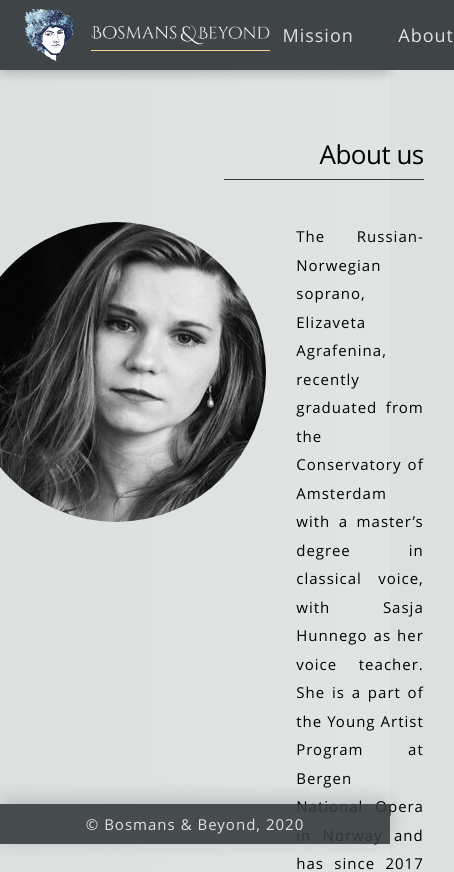
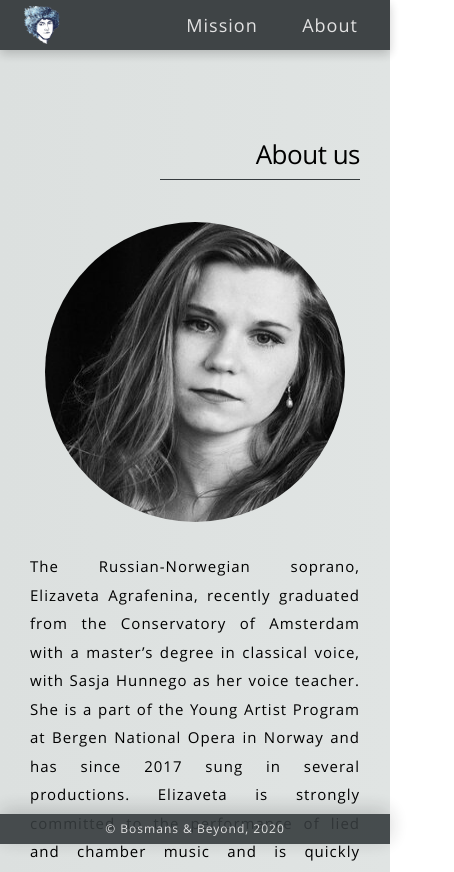
Before and after one commit to BKmetoff/bosmans-and-beyond, a React (Create React App) app: page /about in a window 390 px wide. Shown: the top 872 px of the page, 454 px wide, since content can reach past the window. Built offline with nearby package versions, Linux system fonts and the light colour scheme.

Commit message:
feat: (WIP) responsive styling

```diff
--- a/src/components/Footer.js
+++ b/src/components/Footer.js
@@ -16,12 +16,16 @@ const BaseFooter = styled.div`
 	color: ${Theme.colors.light};
 	opacity: ${Theme.opacity};
 	box-shadow: ${Theme.shadow.inverted};
+
+	@media (max-width: 425px) {
+		height: 30px;
+	}
 `
 
 export default function Footer() {
 	return (
 		<BaseFooter>
-			<Text>&#169; Bosmans & Beyond, 2020</Text>
+			<Text footer>&#169; Bosmans & Beyond, 2020</Text>
 		</BaseFooter>
 	)
 }
--- a/src/components/Header.js
+++ b/src/components/Header.js
@@ -7,8 +7,8 @@ import { Theme } from './theme/Theme'
 import Button from './backbone/Button'
 import Image from './backbone/Image'
 
-import MainBosmans from '../assets/logo/MainBosmans.png'
-import MainCroppedInvertedTransparent from '../assets/logo/MainCroppedInvertedTransparent.png'
+import HeaderRound from '../assets/logo/HeaderRound.png'
+import HeaderTitle from '../assets/logo/HeaderTitle.png'
 
 const BaseHeader = styled.div`
 	top: 0;
@@ -22,6 +22,11 @@ const BaseHeader = styled.div`
 	background-color: ${Theme.colors.dark};
 	box-shadow: ${Theme.shadow.S};
 	opacity: 0.95;
+
+	@media (max-width: 425px) {
+		height: 50px;
+	}
+
 `
 
 const HeaderLinksWrapper = styled.div`
@@ -45,8 +50,8 @@ export default function Header(props) {
 		<BaseHeader>
 
 			<HeaderLogosWrapper to='/'>
-				<Image header noBorder src={MainBosmans} height='75%' width='fit-content' />
-				<Image header src={MainCroppedInvertedTransparent} height='30%' width='fit-content' />
+				<Image headerRound src={HeaderRound} height='75%' width='fit-content' />
+				<Image headerTitle src={HeaderTitle} height='30%' width='fit-content' />
 			</HeaderLogosWrapper>
 
 			<HeaderLinksWrapper>
--- a/src/components/backbone/Image.js
+++ b/src/components/backbone/Image.js
@@ -25,19 +25,24 @@ const Image = styled.img.attrs((props) => ({
 		`}
 
 	${(props) =>
-		props.header !== undefined &&
+		props.headerTitle !== undefined &&
 		css`
 			margin-left: ${Theme.padding.S};
 			padding-top: ${Theme.padding.XXS};
 			padding-bottom: ${Theme.padding.XXS};
-			border-bottom: 1px solid ${Theme.colors.accent}
+			border-bottom: 1px solid ${Theme.colors.accent};
+
+			@media (max-width: 768px) {
+					display: none;
+				}
 		`}
 
-		${(props) =>
-		props.noBorder  !== undefined &&
+	${(props) =>
+		props.headerRound  !== undefined &&
 		css`
+			padding: 0;
 			border: none;
-			padding: 0;
+			margin-left: ${Theme.padding.S};
 		`}
 
 
@@ -47,7 +52,6 @@ const Image = styled.img.attrs((props) => ({
 			margin-left: ${Theme.margin.L};
 			margin-right: ${Theme.margin.L};
 			border-radius: ${Theme.borderRadius};
-
 		`}
 `
 
--- a/src/components/backbone/Sheet.js
+++ b/src/components/backbone/Sheet.js
@@ -1,17 +1,26 @@
 import styled, { css } from 'styled-components'
 import { Theme } from '../theme/Theme'
 
+
 const Sheet = styled.div`
 	display: flex;
-	flex-direction: row;
+	flex-direction: column;
+	align-items: center;
+	justify-content: center;
 	margin-top: ${Theme.margin.S};
 	padding: ${Theme.padding.S};
 
-	${(props) =>
-		props.reversed !== undefined &&
-		css`
-			flex-direction: row-reverse;
-		`}
+	@media (min-width: 768px) {
+		flex-direction: row;
+
+		${(props) =>
+			props.reversed !== undefined &&
+			css`
+				flex-direction: row-reverse;
+			`}
+	}
+
+
 `
 
 export default Sheet
--- a/src/components/backbone/Text.js
+++ b/src/components/backbone/Text.js
@@ -1,10 +1,18 @@
-import styled from 'styled-components'
+import styled, { css } from 'styled-components'
 import { Theme } from '../theme/Theme'
 
 export const Text = styled.p`
 	font-size: 15px;
 	text-align: justify;
 	padding: ${Theme.padding.S};
+
+	${(props) =>
+			props.footer !== undefined &&
+			css`
+				@media (max-width: 425px) {
+					font-size: 12px;
+				}
+			`}
 `
 
 export const Title = styled.h1`
--- a/src/components/backbone/Wrapper.js
+++ b/src/components/backbone/Wrapper.js
@@ -8,16 +8,21 @@ export const MainWrapper = styled.div`
 	display: flex;
 	flex-direction: column;
 	align-items: center;
+	justify-content: center;
 `
 
 export const ContentWrapper = styled.div`
-	max-width: 1024px;
 	display: flex;
 	flex-direction: column;
 	align-items: center;
 	justify-content: center;
 	margin-top: ${Theme.margin.XL};
 	margin-bottom: ${Theme.margin.XL};
+
+	@media (min-width: 1024px) {
+		width: 1000px;
+	}
+
 `
 
 export const SectionWrapper = styled.div`
--- a/src/components/theme/Theme.js
+++ b/src/components/theme/Theme.js
@@ -76,11 +76,4 @@ export const GlobalStyle = createGlobalStyle`
     text-rendering: optimizeLegibility;
     -webkit-tap-highlight-color: transparent;
   }
-
-
-
-  ::placeholder {
-    text-align: center;
-  }
-
 `
```
Also changed, not shown: src/assets/logo/HeaderRound.png (renamed from src/assets/logo/MainBosmans.png), src/assets/logo/HeaderTitle.png (renamed from src/assets/logo/MainCroppedInvertedTransparent.png).
